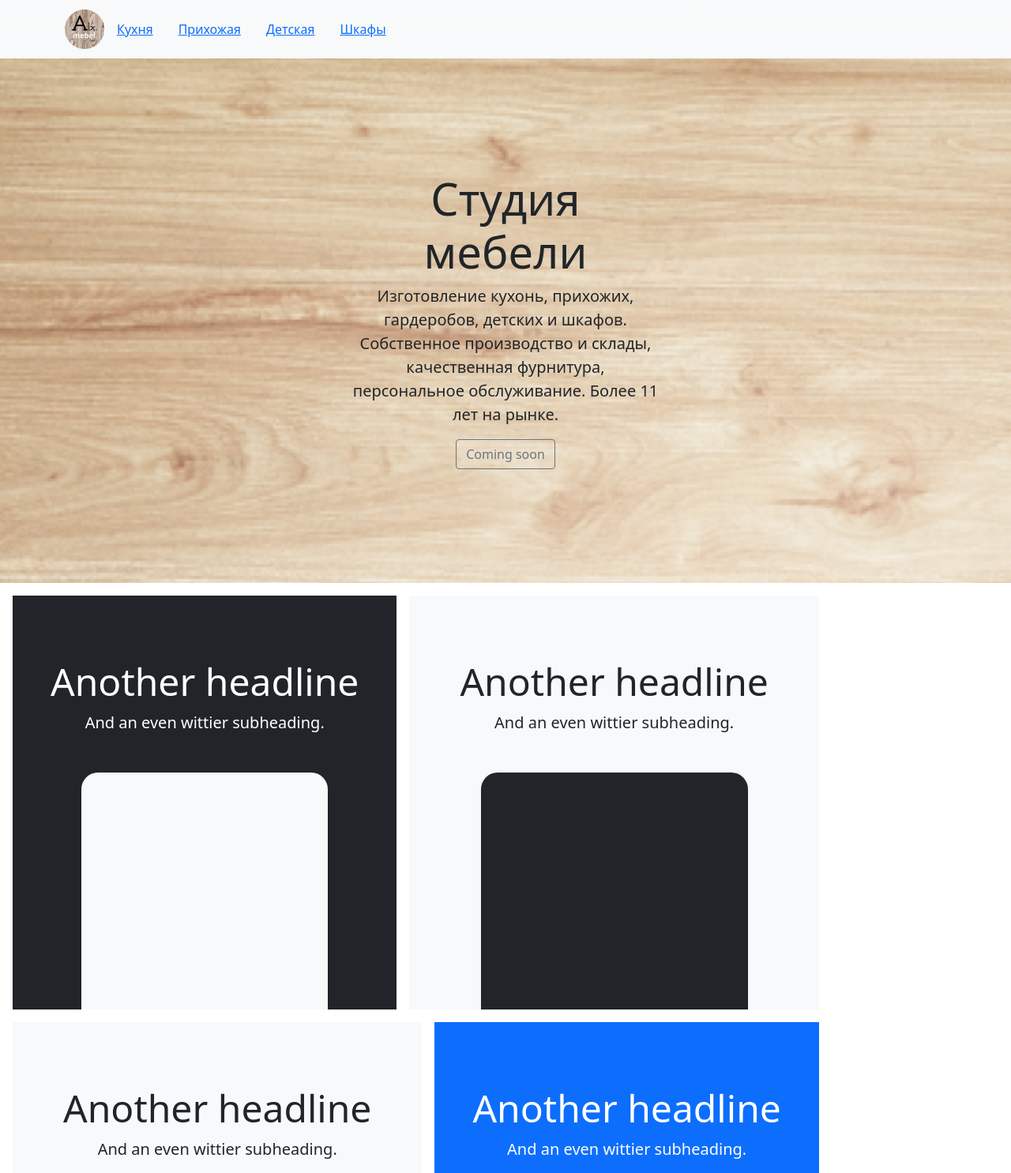
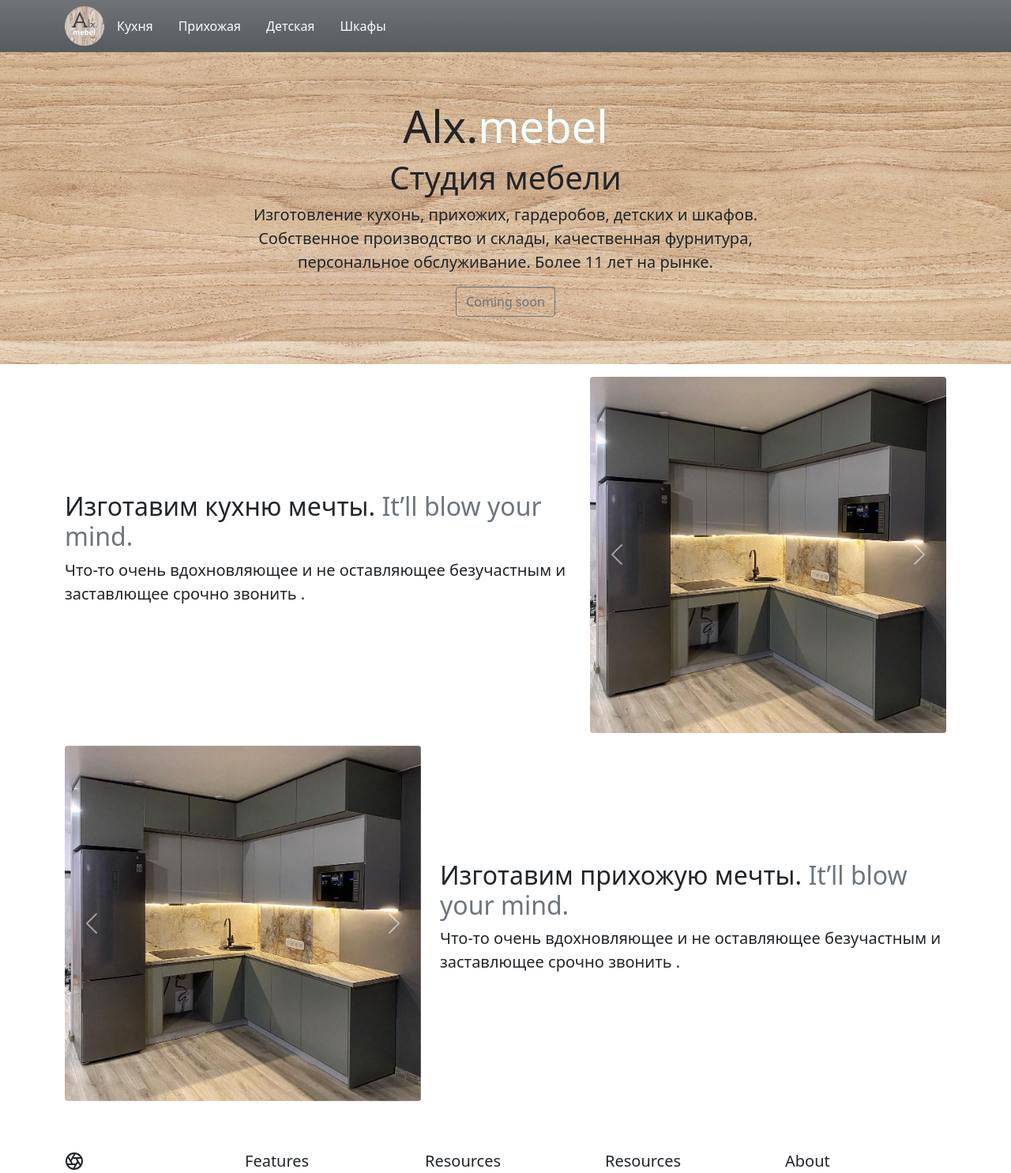
Before and after one commit to alteslo/Alx_Mebel, a plain HTML site: page Landing_alx/index.html in a window 1280 px wide. Shown: the top 1485 px of the page at 79% size. Drawn offline with nearby package versions, Linux system fonts and the light colour scheme.

Commit message:
Add carusel and some changes

```diff
--- a/Landing_alx/css/style.css
+++ b/Landing_alx/css/style.css
@@ -1,5 +1,36 @@
 
-.wood_header {
-    background-image: url(/Landing_alx/img/wood_bg.png);
+.wood_bg {
+    background-image: url(/Landing_alx/img/wood-texture-014.jpg);
     background-size: cover;
 }
+
+a.menu_item {
+    position: relative;
+    color: azure;
+    text-decoration: none;
+  }
+
+  a.menu_item::before {
+    content: '';
+    position: absolute;
+    left: 0;
+    bottom: -5px;
+    width: 0;
+    height: 1.5px;
+    background-color: azure;
+    transition: all 0.35s ease-out;
+
+  }
+
+  a.menu_item:hover:before {
+    width: 100%;
+  }
+
+  .whitext {
+      color: azure;
+  }
+
+  .features_wraper {
+    /*background-image: url(/Landing_alx/img/wood-texture-014.jpg);
+    background-size: cover; */
+  }
--- a/Landing_alx/index.html
+++ b/Landing_alx/index.html
@@ -14,101 +14,96 @@
 </head>
 
 <body>
-    <header class="site-header sticky-top py-1 bg-light bg-gradient">
+    <div class="header_wraper wood_bg opacity-75">
+        <header class="py-1 bg-dark bg-gradient">
             <nav class="container d-flex flex-column flex-md-row justify-content-start align-items-center">
-            <a class="py-2" href="#" aria-label="Product">
+                <a class="py-1" href="#" aria-label="Product">
                     <img src="/Landing_alx/img/Alx_mebel_logo_circle.png" alt="logo" width="50" height="50"
                         class="d-block mx-auto">
                 </a>
-            <a class="px-3 d-none d-md-inline-block" href="#">Кухня</a>
-            <a class="px-3 d-none d-md-inline-block" href="#">Прихожая</a>
-            <a class="px-3 d-none d-md-inline-block" href="#">Детская</a>
-            <a class="px-3 d-none d-md-inline-block" href="#">Шкафы</a>
+                <a class="px-3 d-none d-md-inline-block menu_item" href="#">Кухня</a>
+                <a class="px-3 d-none d-md-inline-block menu_item" href="#">Прихожая</a>
+                <a class="px-3 d-none d-md-inline-block menu_item" href="#">Детская</a>
+                <a class="px-3 d-none d-md-inline-block menu_item" href="#">Шкафы</a>
             </nav>
         </header>
-
+    </div>
     <main>
-        <div class="position-relative overflow-hidden p-3 p-md-5 text-center wood_header">
-            <div class="col-md-5 p-lg-5 mx-auto my-5">
-                <h1 class="display-4 fw-normal">Студия мебели</h1>
+        <div class="p-3 p-md-1 text-center wood_bg">
+            <div class="col-md-7 p-lg-5 mx-auto my-2">
+                <h1 class="display-4 fw-normal d-none d-md-block">Alx.<span class="whitext">mebel</span></h1>
+                <h2 class="display-6 fw-normal">Студия мебели</h1>
                     <p class="lead fw-normal">Изготовление кухонь, прихожих, гардеробов, детских и шкафов. Собственное
-                    производство и склады, качественная фурнитура, персональное обслуживание. Более 11 лет на рынке.</p>
+                        производство и склады, качественная фурнитура, персональное обслуживание. Более 11 лет на рынке.
+                    </p>
                     <a class="btn btn-outline-secondary" href="#">Coming soon</a>
             </div>
         </div>
 
-        <div class="d-md-flex flex-md-equal w-100 my-md-3 ps-md-3">
-            <div class="bg-dark me-md-3 pt-3 px-3 pt-md-5 px-md-5 text-center text-white overflow-hidden">
-                <div class="my-3 py-3">
-                    <h2 class="display-5">Another headline</h2>
-                    <p class="lead">And an even wittier subheading.</p>
+        <!-- START THE FEATURETTES -->
+        <div class="features_wraper">
+            <div class="container py-2">
+                <div class="row py-2 d-flex flex-column flex-md-row justify-content-start align-items-center">
+                    <div class="col-md-7">
+                        <h2 class="">Изготавим кухню мечты. <span class="text-muted">It’ll blow your
+                                mind.</span></h2>
+                        <p class="lead">Что-то очень вдохновляющее и не оставляющее безучастным и заставлющее срочно звонить .</p>
                     </div>
-                <div class="bg-light shadow-sm mx-auto"
-                    style="width: 80%; height: 300px; border-radius: 21px 21px 0 0;"></div>
+                    <div class="col-md-5">
+                        <div id="carouselExampleInterval" class="carousel slide" data-bs-ride="carousel">
+                            <div class="carousel-inner  rounded-2">
+                            <div class="carousel-item active" data-bs-interval="10000">
+                                <img src="/Landing_alx/img/kitchen/Kitchen_1.jpg" class="d-block w-100" alt="...">
                             </div>
-            <div class="bg-light me-md-3 pt-3 px-3 pt-md-5 px-md-5 text-center overflow-hidden">
-                <div class="my-3 p-3">
-                    <h2 class="display-5">Another headline</h2>
-                    <p class="lead">And an even wittier subheading.</p>
+                            <div class="carousel-item" data-bs-interval="2000">
+                                <img src="/Landing_alx/img/kitchen/Kitchen_2.jpg" class="d-block w-100" alt="...">
                             </div>
-                <div class="bg-dark shadow-sm mx-auto" style="width: 80%; height: 300px; border-radius: 21px 21px 0 0;">
+                            <div class="carousel-item">
+                                <img src="/Landing_alx/img/kitchen/Kitchen_3.jpg" class="d-block w-100" alt="...">
                             </div>
                             </div>
+                            <button class="carousel-control-prev" type="button" data-bs-target="#carouselExampleInterval" data-bs-slide="prev">
+                            <span class="carousel-control-prev-icon" aria-hidden="true"></span>
+                            <span class="visually-hidden">Previous</span>
+                            </button>
+                            <button class="carousel-control-next" type="button" data-bs-target="#carouselExampleInterval" data-bs-slide="next">
+                            <span class="carousel-control-next-icon" aria-hidden="true"></span>
+                            <span class="visually-hidden">Next</span>
+                            </button>
                         </div>
 
-        <div class="d-md-flex flex-md-equal w-100 my-md-3 ps-md-3">
-            <div class="bg-light me-md-3 pt-3 px-3 pt-md-5 px-md-5 text-center overflow-hidden">
-                <div class="my-3 p-3">
-                    <h2 class="display-5">Another headline</h2>
-                    <p class="lead">And an even wittier subheading.</p>
-                </div>
-                <div class="bg-dark shadow-sm mx-auto" style="width: 80%; height: 300px; border-radius: 21px 21px 0 0;">
                     </div>
                 </div>
-            <div class="bg-primary me-md-3 pt-3 px-3 pt-md-5 px-md-5 text-center text-white overflow-hidden">
-                <div class="my-3 py-3">
-                    <h2 class="display-5">Another headline</h2>
-                    <p class="lead">And an even wittier subheading.</p>
+                <div class="row py-2 d-flex flex-column flex-md-row justify-content-start align-items-center">
+                    <div class="col-md-7 order-2">
+                        <h2 class="">Изготавим прихожую мечты. <span class="text-muted">It’ll blow your
+                                mind.</span></h2>
+                        <p class="lead">Что-то очень вдохновляющее и не оставляющее безучастным и заставлющее срочно звонить .</p>
                     </div>
-                <div class="bg-light shadow-sm mx-auto"
-                    style="width: 80%; height: 300px; border-radius: 21px 21px 0 0;"></div>
+                    <div class="col-md-5 order-1">
+                        <div id="carouselExampleInterval" class="carousel slide" data-bs-ride="carousel">
+                            <div class="carousel-inner  rounded-2">
+                            <div class="carousel-item active" data-bs-interval="10000">
+                                <img src="/Landing_alx/img/kitchen/Kitchen_1.jpg" class="d-block w-100" alt="...">
+                            </div>
+                            <div class="carousel-item" data-bs-interval="2000">
+                                <img src="/Landing_alx/img/kitchen/Kitchen_2.jpg" class="d-block w-100" alt="...">
+                            </div>
+                            <div class="carousel-item">
+                                <img src="/Landing_alx/img/kitchen/Kitchen_3.jpg" class="d-block w-100" alt="...">
                             </div>
                             </div>
-
-        <div class="d-md-flex flex-md-equal w-100 my-md-3 ps-md-3">
-            <div class="bg-light me-md-3 pt-3 px-3 pt-md-5 px-md-5 text-center overflow-hidden">
-                <div class="my-3 p-3">
-                    <h2 class="display-5">Another headline</h2>
-                    <p class="lead">And an even wittier subheading.</p>
-                </div>
-                <div class="bg-body shadow-sm mx-auto" style="width: 80%; height: 300px; border-radius: 21px 21px 0 0;">
-                </div>
-            </div>
-            <div class="bg-light me-md-3 pt-3 px-3 pt-md-5 px-md-5 text-center overflow-hidden">
-                <div class="my-3 py-3">
-                    <h2 class="display-5">Another headline</h2>
-                    <p class="lead">And an even wittier subheading.</p>
-                </div>
-                <div class="bg-body shadow-sm mx-auto" style="width: 80%; height: 300px; border-radius: 21px 21px 0 0;">
-                </div>
-            </div>
+                            <button class="carousel-control-prev" type="button" data-bs-target="#carouselExampleInterval" data-bs-slide="prev">
+                            <span class="carousel-control-prev-icon" aria-hidden="true"></span>
+                            <span class="visually-hidden">Previous</span>
+                            </button>
+                            <button class="carousel-control-next" type="button" data-bs-target="#carouselExampleInterval" data-bs-slide="next">
+                            <span class="carousel-control-next-icon" aria-hidden="true"></span>
+                            <span class="visually-hidden">Next</span>
+                            </button>
                         </div>
 
-        <div class="d-md-flex flex-md-equal w-100 my-md-3 ps-md-3">
-            <div class="bg-light me-md-3 pt-3 px-3 pt-md-5 px-md-5 text-center overflow-hidden">
-                <div class="my-3 p-3">
-                    <h2 class="display-5">Another headline</h2>
-                    <p class="lead">And an even wittier subheading.</p>
                     </div>
-                <div class="bg-body shadow-sm mx-auto" style="width: 80%; height: 300px; border-radius: 21px 21px 0 0;">
-                </div>
-            </div>
-            <div class="bg-light me-md-3 pt-3 px-3 pt-md-5 px-md-5 text-center overflow-hidden">
-                <div class="my-3 py-3">
-                    <h2 class="display-5">Another headline</h2>
-                    <p class="lead">And an even wittier subheading.</p>
-                </div>
-                <div class="bg-body shadow-sm mx-auto" style="width: 80%; height: 300px; border-radius: 21px 21px 0 0;">
                 </div>
             </div>
         </div>
@@ -116,7 +111,7 @@
 
     <footer class="container py-5">
         <div class="row">
-            <div class="col-12 col-md">
+            <div class="col-12 col-md ">
                 <svg xmlns="http://www.w3.org/2000/svg" width="24" height="24" fill="none" stroke="currentColor"
                     stroke-linecap="round" stroke-linejoin="round" stroke-width="2" class="d-block mb-2" role="img"
                     viewBox="0 0 24 24">
```
Also changed, not shown: Landing_alx/img/kitchen/Kitchen_1.jpg (added), Landing_alx/img/kitchen/Kitchen_2.jpg (added), Landing_alx/img/kitchen/Kitchen_3.jpg (added), Landing_alx/img/wood-texture-014.jpg (added). Lines whose indentation alone changed are shown as unchanged.
